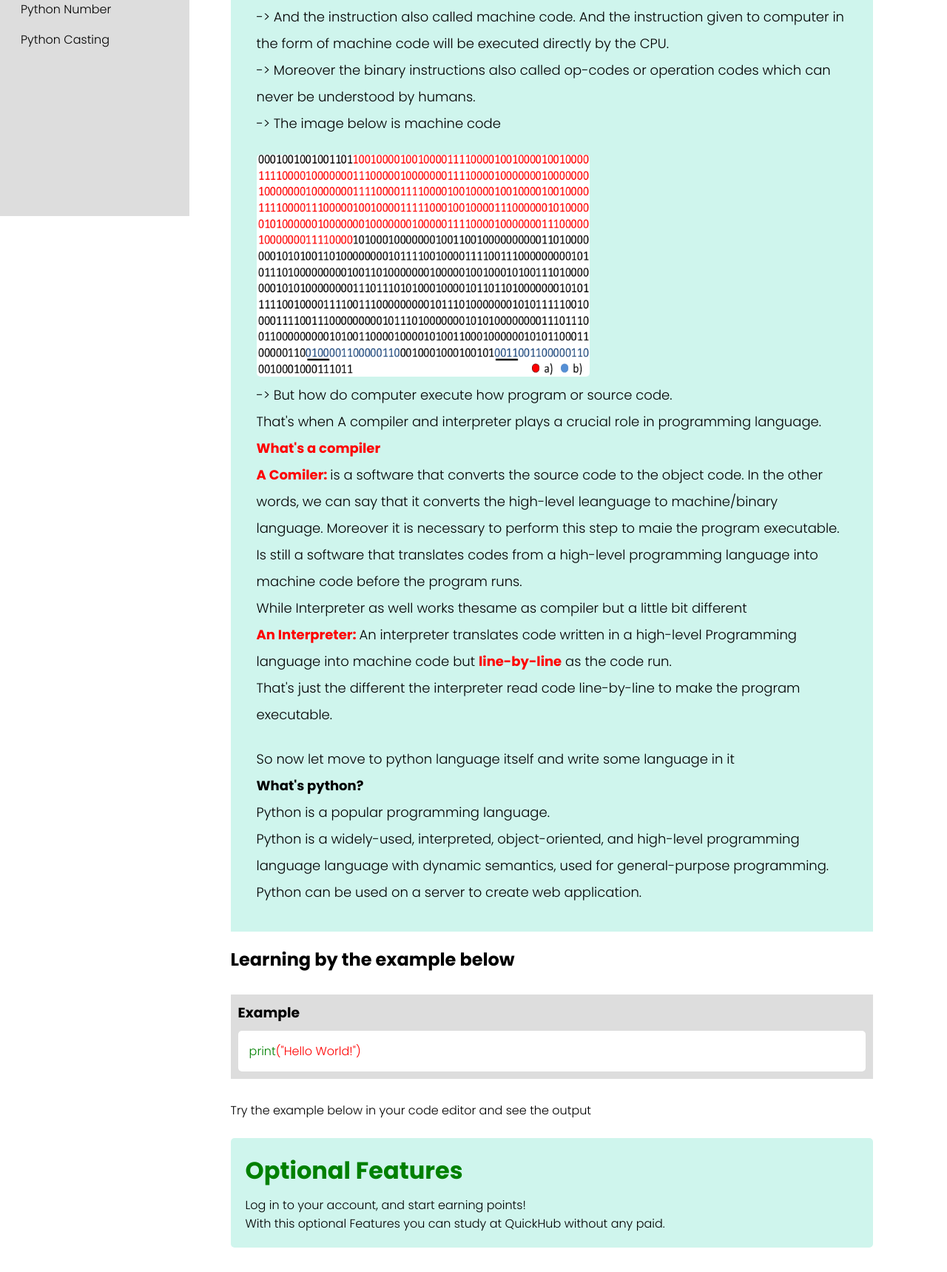
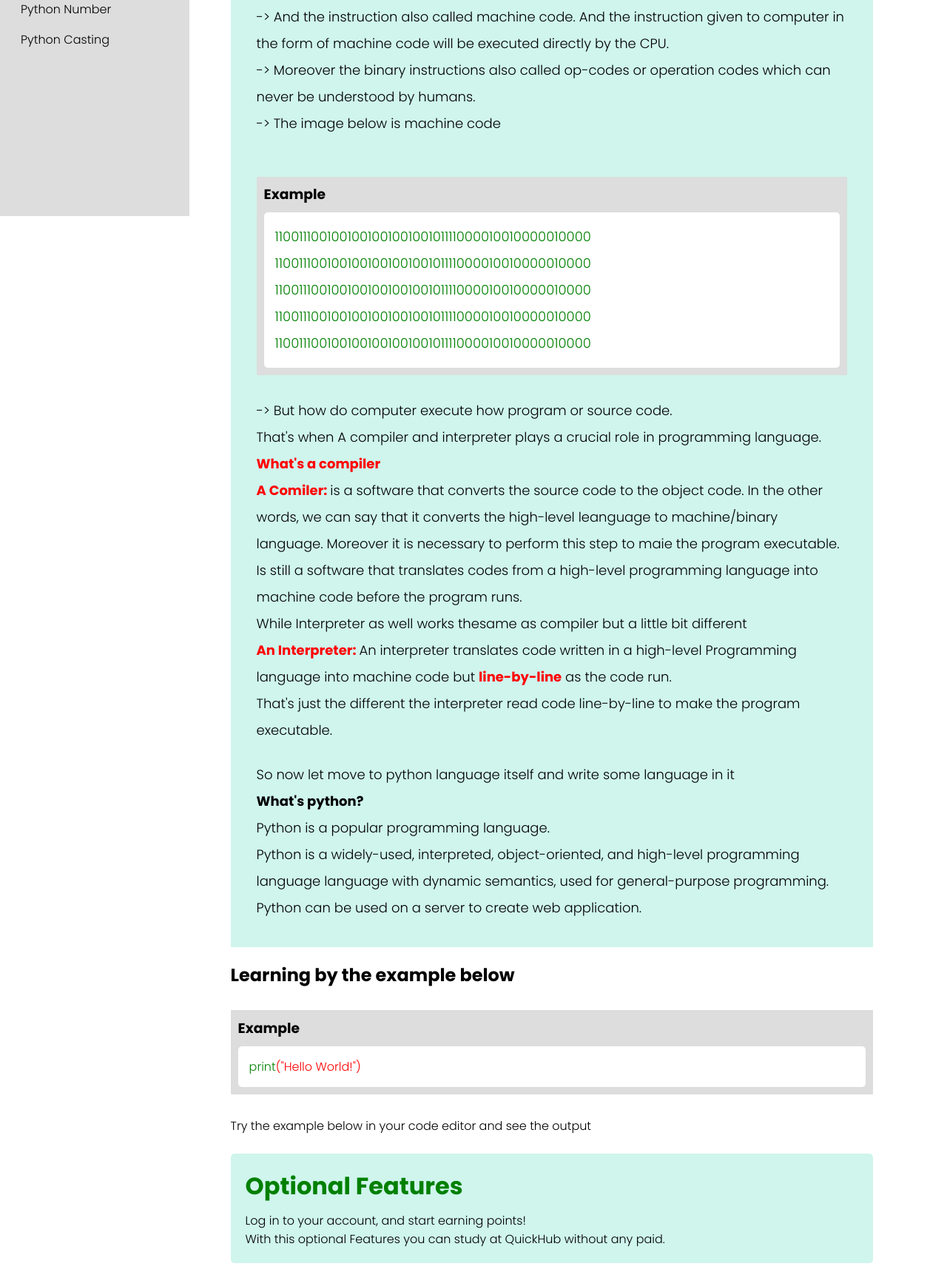
Before and after one commit to Herdham/QuickHub, a Django app: page /p_default/ in a window 1280 px wide. Shown: the part 508-2227 px from the top of the page at 74% size. Run offline with Django 5.2, Linux system fonts and the light colour scheme; some web fonts are replaced.

Commit message:
more changes

```diff
--- a/QuickApp/templates/Template/allcourses/language/python/default.html
+++ b/QuickApp/templates/Template/allcourses/language/python/default.html
@@ -164,7 +164,16 @@
                                 </p>
                                 <p>-> Moreover the binary instructions also called op-codes or operation codes which can never be understood by humans.</p>
                                 <p>-> The image below is machine code</p><br>
-                                <img src="{% static 'images/machinecode.png'%}" alt="">
+                                <div class="example">
+                                    <h3>Example</h3>
+                                    <div class="exampleinner">
+                                       <p>110011100100100100100100101111000010010000010000</p>
+                                       <p>110011100100100100100100101111000010010000010000</p>
+                                       <p>110011100100100100100100101111000010010000010000</p>
+                                       <p>110011100100100100100100101111000010010000010000</p>
+                                       <p>110011100100100100100100101111000010010000010000</p>
+                                    </div>
+                                </div>
                                 <p>-> But how do computer execute how program or source code.</p>
                                 <p>That's when A compiler and interpreter plays a crucial role in programming language.</p>
                                 <p><b>What's a compiler</b></p>
```
Also changed, not shown: QuickApp/static/images/allcourses/H_Chiropractic-img4.jpg (added), QuickApp/static/images/allcourses/H_images.jfif (added), QuickApp/static/images/allcourses/head-positions_large.gif (added), productionfiles/images/allcourses/H_Chiropractic-img4.jpg (added), productionfiles/images/allcourses/H_images.jfif (added), productionfiles/images/allcourses/head-positions_large.gif (added).
